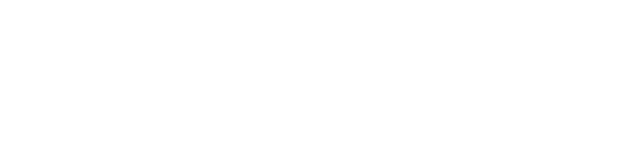
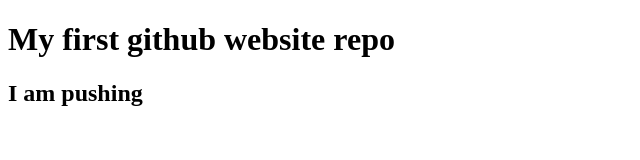
Before and after one commit to Skyhigh704/my-first-website, a plain HTML site: page index.html in a window 1280 px wide. Shown: the whole page, without its empty margins (0-640 px from the left). Drawn offline with Linux system fonts and the light colour scheme.

Commit message:
second commit

```diff
--- a/index.html
+++ b/index.html
@@ -9,7 +9,8 @@
 </head>
 
 <body>
-
+    <h1>My first github website repo</h1>
+    <h2> I am pushing</h2>
 </body>
 
 </html>
```
